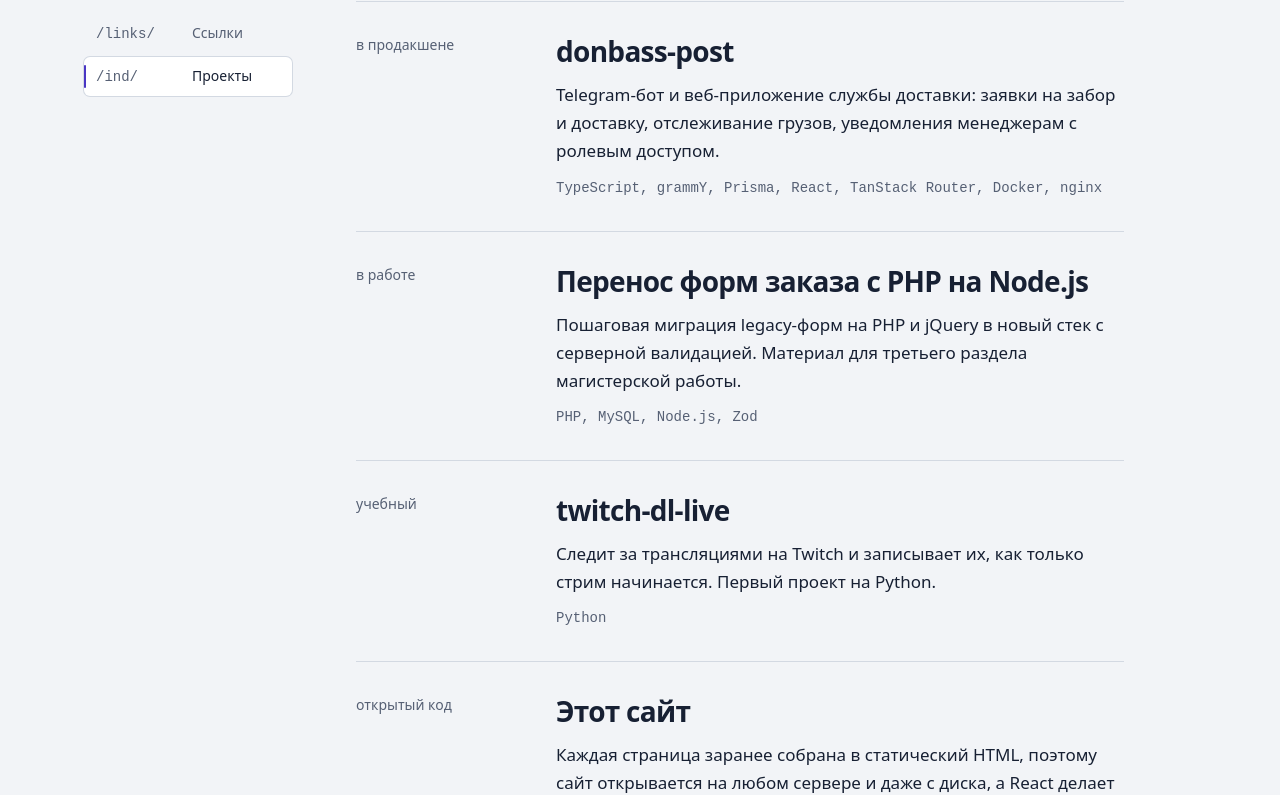
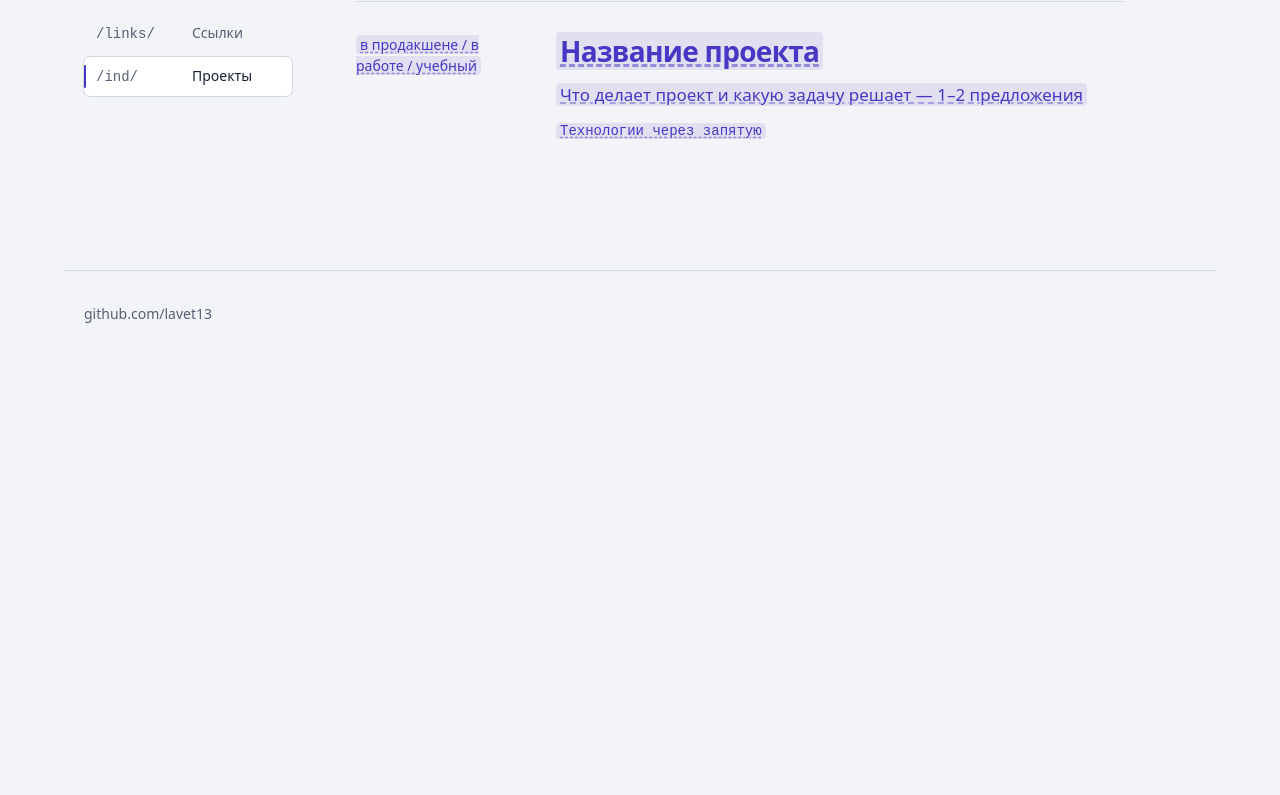
Before and after one commit to lavet13/portfolio, a React (Vite) app: page /ind in a window 1280 px wide. Shown: the part 288-1083 px from the top of the page. After the commit the page ends 800 px from the top, so only its background shows below. Built offline with nearby package versions, Linux system fonts and the light colour scheme.

Commit message:
Template: placeholder project instead of the author's own

```diff
--- a/src/content/projects.ts
+++ b/src/content/projects.ts
@@ -9,30 +9,9 @@ export type Project = {
 
 export const projects: Project[] = [
   {
-    name: "donbass-post",
-    status: "в продакшене",
-    what: "Telegram-бот и веб-приложение службы доставки: заявки на забор и доставку, отслеживание грузов, уведомления менеджерам с ролевым доступом.",
-    stack: "TypeScript, grammY, Prisma, React, TanStack Router, Docker, nginx",
-    href: "https://github.com/lavet13/_donbass-post",
-  },
-  {
-    name: "Перенос форм заказа с PHP на Node.js",
-    status: "в работе",
-    what: "Пошаговая миграция legacy-форм на PHP и jQuery в новый стек с серверной валидацией. Материал для третьего раздела магистерской работы.",
-    stack: "PHP, MySQL, Node.js, Zod",
-  },
-  {
-    name: "twitch-dl-live",
-    status: "учебный",
-    what: "Следит за трансляциями на Twitch и записывает их, как только стрим начинается. Первый проект на Python.",
-    stack: "Python",
-    href: "https://github.com/lavet13/twitch-dl-live",
-  },
-  {
-    name: "Этот сайт",
-    status: "открытый код",
-    what: "Каждая страница заранее собрана в статический HTML, поэтому сайт открывается на любом сервере и даже с диска, а React делает переходы мгновенными.",
-    stack: "Vite, React, TanStack Router, Tailwind, Motion",
-    href: "https://github.com/lavet13/portfolio",
+    name: "[[Название проекта]]",
+    status: "[[в продакшене / в работе / учебный]]",
+    what: "[[Что делает проект и какую задачу решает — 1–2 предложения]]",
+    stack: "[[Технологии через запятую]]",
   },
 ];
```
